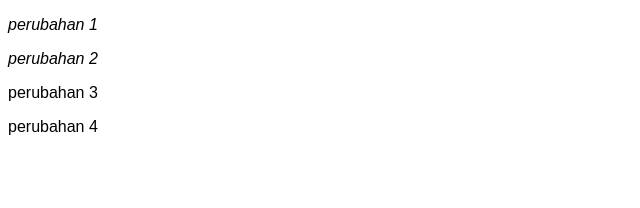
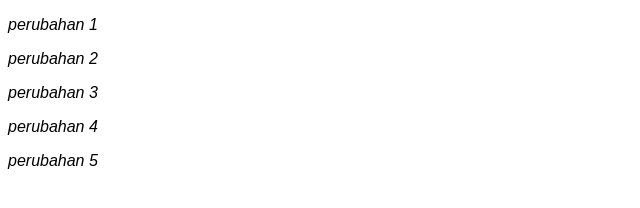
Before and after one commit to ayasy-exp/github-tes, a plain HTML site: page index.html in a window 1280 px wide. Shown: the whole page, without its empty margins (0-640 px from the left). Drawn offline with Linux system fonts and the light colour scheme.

Commit message:
menambah perubahan 5

```diff
--- a/index.html
+++ b/index.html
@@ -10,8 +10,9 @@
 <body>
     <p class="miring">perubahan 1</p>
     <p class="miring">perubahan 2</p>
-    <p> perubahan 3 </p>
-    <p> perubahan 4 </p>
+    <p class="miring"> perubahan 3 </p>
+    <p class="miring"> perubahan 4 </p>
+    <p class="miring"> perubahan 5 </p>
 </body>
 
 </html>
```
